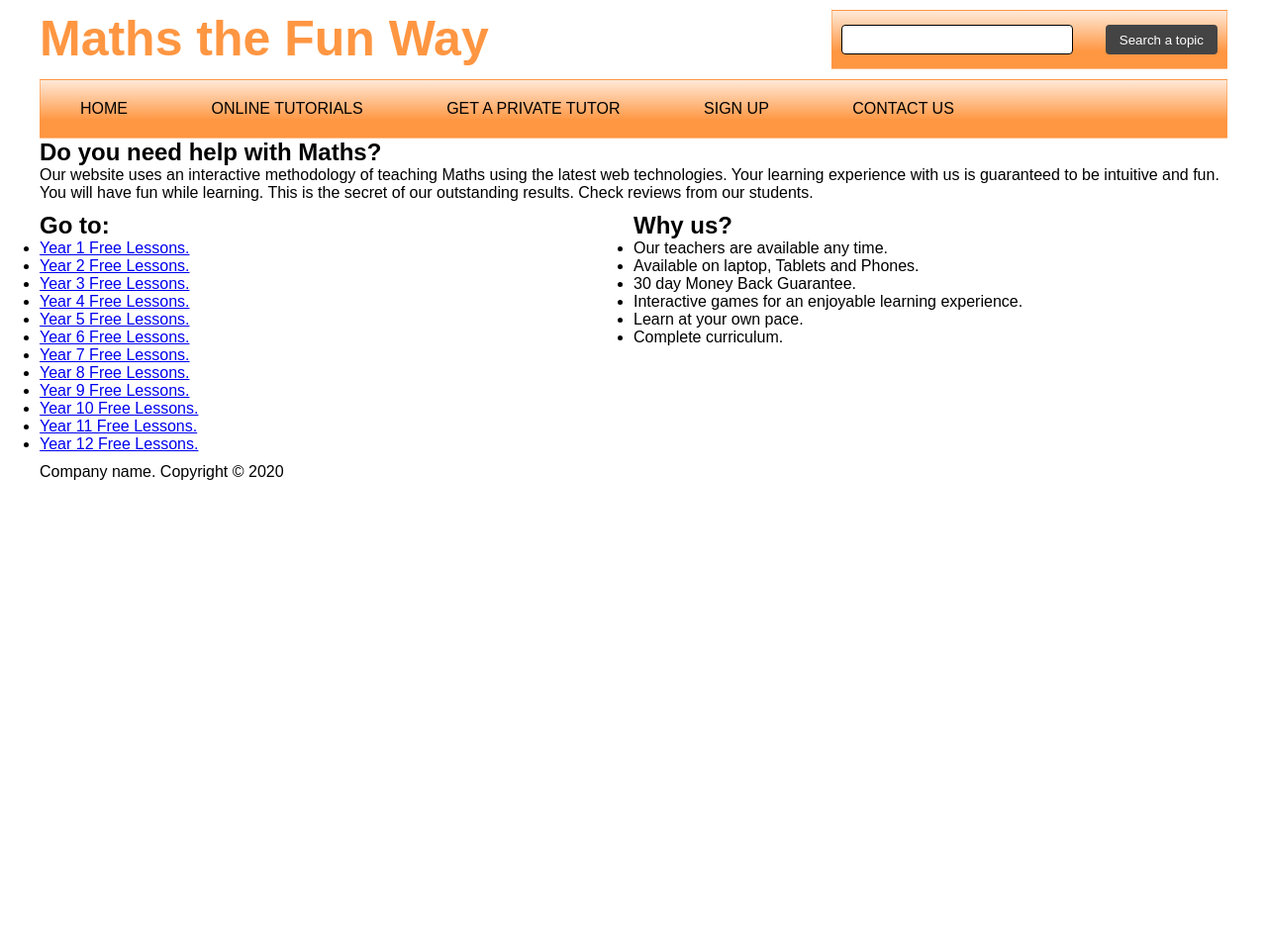
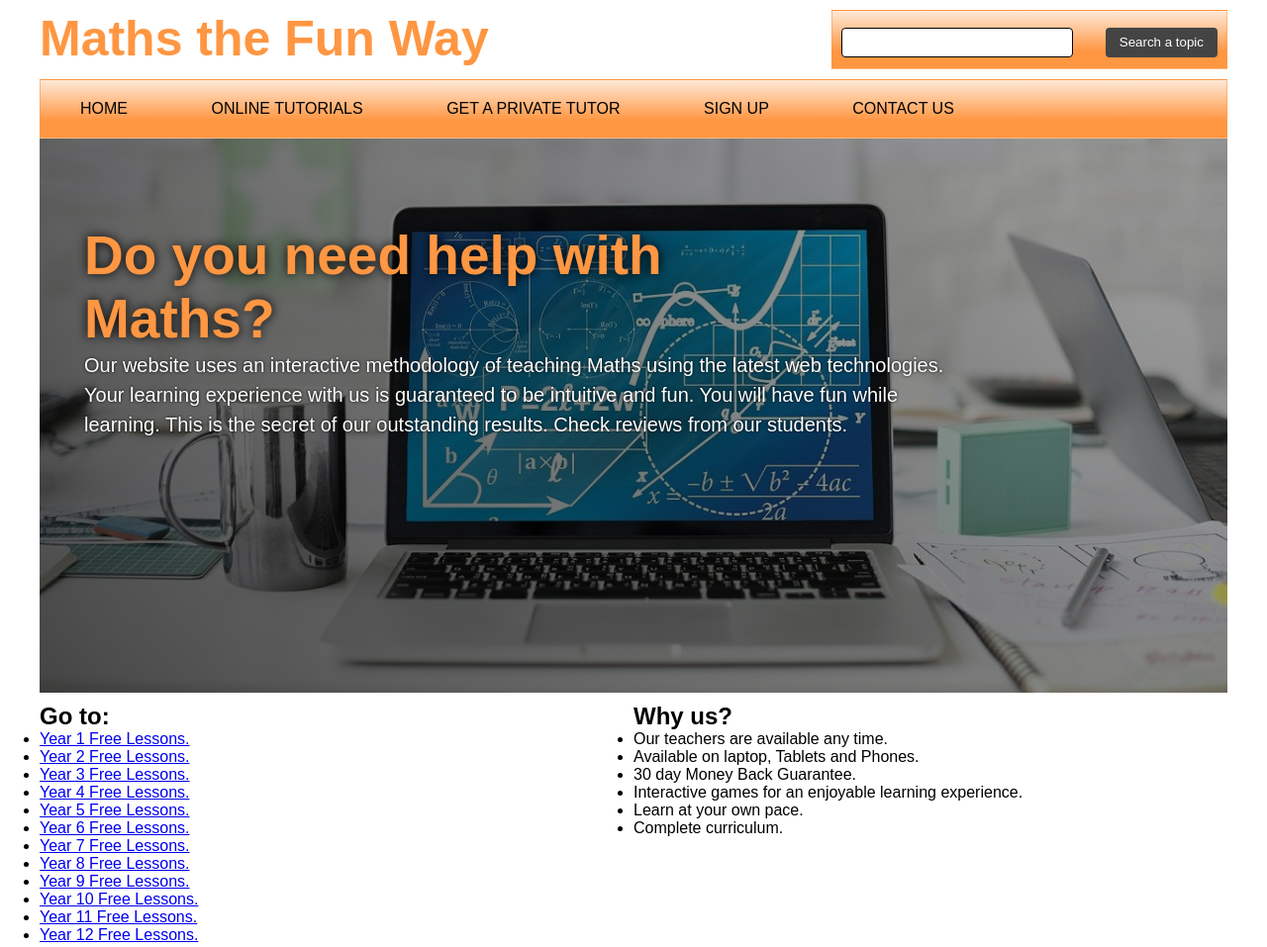
Before and after one commit to techGuy08/Mathematics-Tutorials-Website, a plain HTML site: page index.html in a window 1280 px wide. Shown: the top 957 px of the page at 99% size. Before the commit the page ends 800 px from the top, so only its background shows below. Drawn offline with Linux system fonts and the light colour scheme.

Commit message:
hero section css added

```diff
--- a/css/style.css
+++ b/css/style.css
@@ -40,7 +40,7 @@ body {
 }
 .searchForm button {
   display: inline-block;
-  margin: 0 0 0 auto;
+  margin: 5px 0 0 auto;
   background: #444;
   border: 0;
   padding: 7px 14px;
@@ -54,6 +54,11 @@ body {
   height: 30px;
   border-radius: 4px;
   border: 1px solid #000;
+}
+.searchForm label {
+  flex-grow: 1;
+  max-width: 221px;
+  margin-top: 5px;
 }
 .nav {
   color: #fff;
@@ -74,6 +79,29 @@ body {
 .nav .nav-link:hover {
   background: #fff;
   color: #e0873f;
+}
+.hero-wrapper {
+  background: linear-gradient(45deg, rgba(0, 0, 0, 0.7), rgba(0, 0, 0, 0.3)),
+    url("../img/mathematics-3821034_1280.jpg") no-repeat;
+  color: #fff;
+  min-height: 70vh;
+  padding: 30px 45px;
+  background-size: cover;
+  background-position: bottom;
+  background-attachment: fixed;
+}
+.hero-content .title {
+  color: #ff9642;
+  font-size: 55px;
+  margin-top: 5%;
+  text-shadow: 0 0 11px black;
+  max-width: 600px;
+}
+.hero-content p {
+  font-size: 20px;
+  line-height: 1.5;
+  max-width: 80%;
+  text-shadow: 0 0 3px black;
 }
 @media all and (min-width: 769px) {
   .row .col-1 {
--- a/index.html
+++ b/index.html
@@ -38,7 +38,7 @@
       </header>
       <section class="hero-wrapper">
         <div class="hero-content">
-          <h1>Do you need help with Maths?</h1>
+          <h1 class="title">Do you need help with Maths?</h1>
           <p>
             Our website uses an interactive methodology of teaching Maths using
             the latest web technologies. Your learning experience with us is
```
Also changed, not shown: img/mathematics-3821034_1280.jpg (added).
